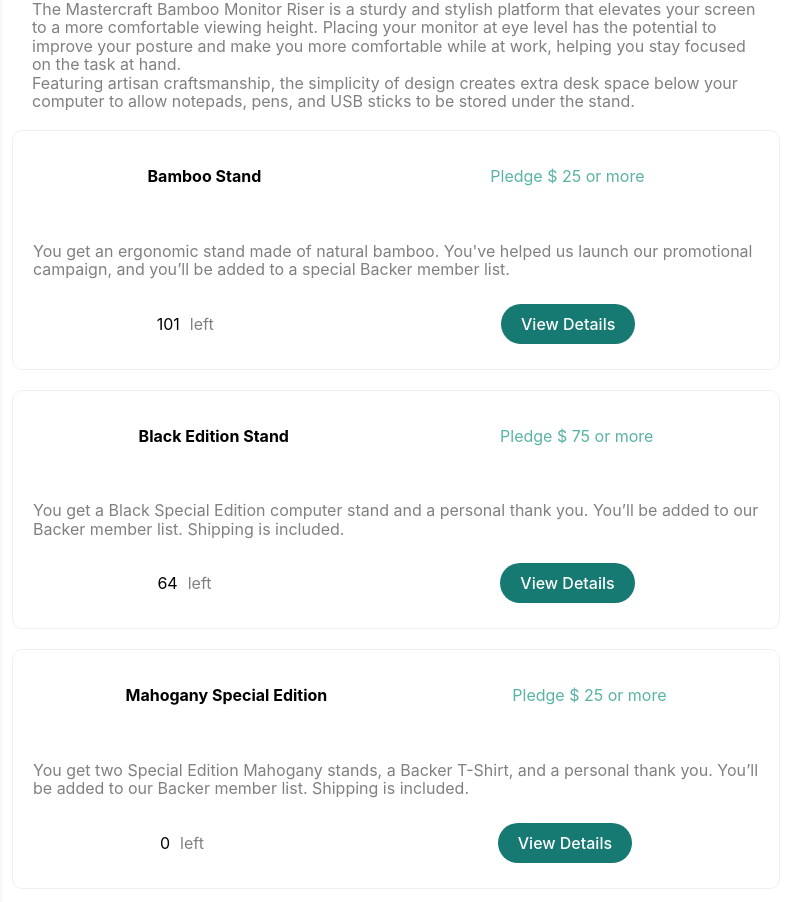
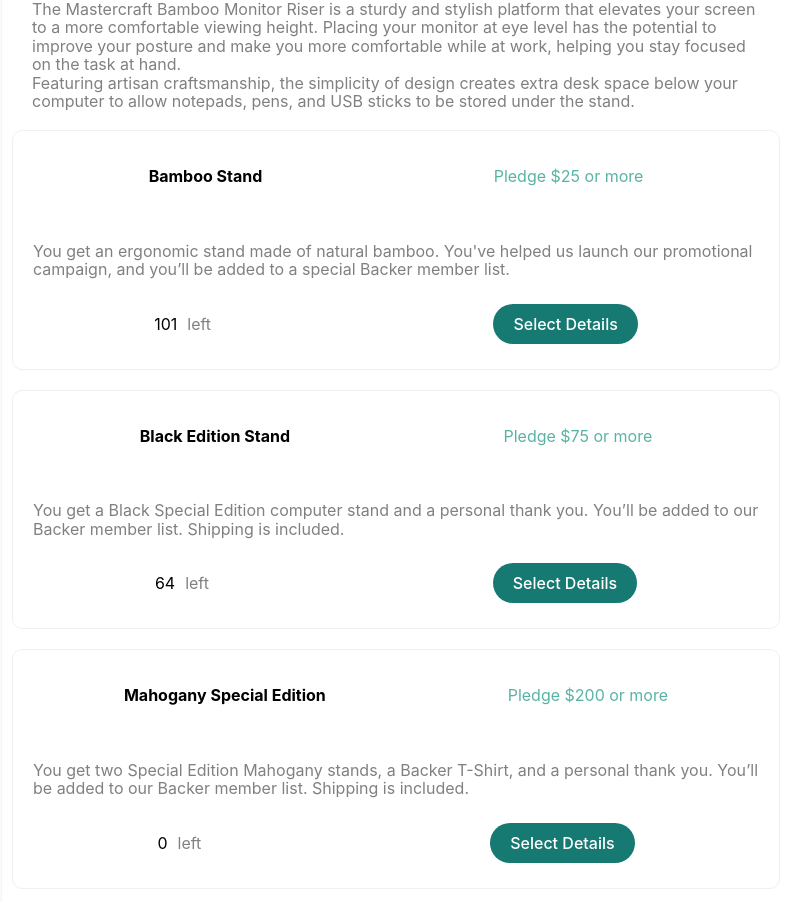
Before and after one commit to hyoshimori/react-crowdfunding-product-page, a React (Create React App) app: page / in a window 1280 px wide. Shown: the part 680-1582 px from the top of the page, without its empty margins (244-1033 px from the left). Built offline with nearby package versions, Linux system fonts and the light colour scheme.

Commit message:
types added and arr for mapping added

```diff
--- a/src/components/main/About.tsx
+++ b/src/components/main/About.tsx
@@ -4,12 +4,37 @@
 
 import styles from '../style/About.module.css';
 
+import * as perkTypes from '../../../types/perk';
+
 const About = () => {
-  const [showDetail, setShowDetail] = useState(false);
+  const [selectedPerk, setSelectedPerk] = useState(-1); // Start with no perk selected
 
-  const handleButtonClick = () => {
-    setShowDetail(showDetail => !showDetail);
+  const perks: perkTypes.Perk[] = [
+    {
+      name: 'Bamboo Stand',
+      description: 'You get an ergonomic stand made of natural bamboo. You\'ve helped us launch our promotional campaign, and you’ll be added to a special Backer member list.',
+      numbersLeft: 101,
+      minPledge: 25,
+    },
+    {
+      name: 'Black Edition Stand',
+      description: 'You get a Black Special Edition computer stand and a personal thank you. You’ll be added to our Backer member list. Shipping is included.',
+      numbersLeft: 64,
+      minPledge: 75,
+    },
+    {
+      name: 'Mahogany Special Edition',
+      description: 'You get two Special Edition Mahogany stands, a Backer T-Shirt, and a personal thank you. You’ll be added to our Backer member list. Shipping is included.',
+      numbersLeft: 0,
+      minPledge: 200,
+    }
+  ];
+
+
+  const handleButtonClick = (index: number) => {
+    setSelectedPerk(selectedPerk === index ? -1 : index); // Toggle selected perk, or deselect if it's already selected
   };
+
 
   return (
     <div className={styles.body}>
@@ -18,50 +43,26 @@
         <span className={styles.grey__color}>The Mastercraft Bamboo Monitor Riser is a sturdy and stylish platform that elevates your screen to a more comfortable viewing height. Placing your monitor at eye level has the potential to improve your posture and make you more comfortable while at work, helping you stay focused on the task at hand.</span>
         <span className={styles.grey__color}>Featuring artisan craftsmanship, the simplicity of design creates extra desk space below your computer to allow notepads, pens, and USB sticks to be stored under the stand.</span>
       </div>
-      <div className={styles.about__lower}>
+
+      {perks.map((perk, index) => (
+        <div key={index} className={styles.about__lower}>
           <div className={styles.about__upper__name__and__price__top}>
-          <p><strong>Bamboo Stand</strong></p>
-          <span className={styles.green}>Pledge $ 25 or more</span>
+            <p><strong>{perk.name}</strong></p>
+            <span className={styles.green}>Pledge ${perk.minPledge} or more</span>
           </div>
-        <span className={`${styles.about__middle__description} ${styles.grey__color}`}>You get an ergonomic stand made of natural bamboo. You've helped us launch our promotional campaign, and you’ll be added to a special Backer member list.</span>
+          <span className={`${styles.about__middle__description} ${styles.grey__color}`}>{perk.description}</span>
           <div className={styles.about__lower__price__and__select__button__bottom}>
             <div className={styles.about__lower__price}>
-            <p>101</p><span className={`${styles.grey__color} ${styles.left}`}>left</span>
+              <p>{perk.numbersLeft}</p><span className={`${styles.grey__color} ${styles.left}`}>left</span>
             </div>
-          <button className={styles.button} onClick={handleButtonClick}>View Details</button>
+            <button className={styles.button} onClick={() => handleButtonClick(index)}>Select Details</button>
           </div>
+          {selectedPerk === index && <Detail />}
         </div>
-      {showDetail && <Detail />}
-      <div className={styles.about__lower}>
-        <div className={styles.about__upper__name__and__price__top}>
-          <p><strong>Black Edition Stand</strong></p>
-          <span className={styles.green}>Pledge $ 75 or more</span>
-        </div>
-        <span className={`${styles.about__middle__description} ${styles.grey__color}`}>You get a Black Special Edition computer stand and a personal thank you. You’ll be added to our Backer member list. Shipping is included.</span>
-        <div className={styles.about__lower__price__and__select__button__bottom}>
-          <div className={styles.about__lower__price}>
-            <p>64</p><span className={`${styles.grey__color} ${styles.left}`}>left</span>
-          </div>
-          <button className={styles.button} onClick={handleButtonClick}>View Details</button>
-        </div>
-      </div>
-      {showDetail && <Detail />}
-      <div className={styles.about__lower}>
-        <div className={styles.about__upper__name__and__price__top}>
-          <p><strong>Mahogany Special Edition</strong></p>
-          <span className={styles.green}>Pledge $ 25 or more</span>
-        </div>
-        <span className={`${styles.about__middle__description} ${styles.grey__color}`}>You get two Special Edition Mahogany stands, a Backer T-Shirt, and a personal thank you. You’ll be added to our Backer member list. Shipping is included.</span>
-        <div className={styles.about__lower__price__and__select__button__bottom}>
-          <div className={styles.about__lower__price}>
-            <p>0</p><span className={`${styles.grey__color} ${styles.left}`}>left</span>
-          </div>
-          <button className={styles.button} onClick={handleButtonClick}>View Details</button>
-        </div>
-      </div>
-      {showDetail && <Detail />}
+      ))}
     </div>
   );
+
 }
 
 export default About;
--- /dev/null
+++ b/types/perk.ts
@@ -0,0 +1,6 @@
+export type Perk = {
+  name: string;
+  description: string;
+  numbersLeft: number;
+  minPledge: number;
+}
```
Lines whose indentation alone changed are shown as unchanged.
